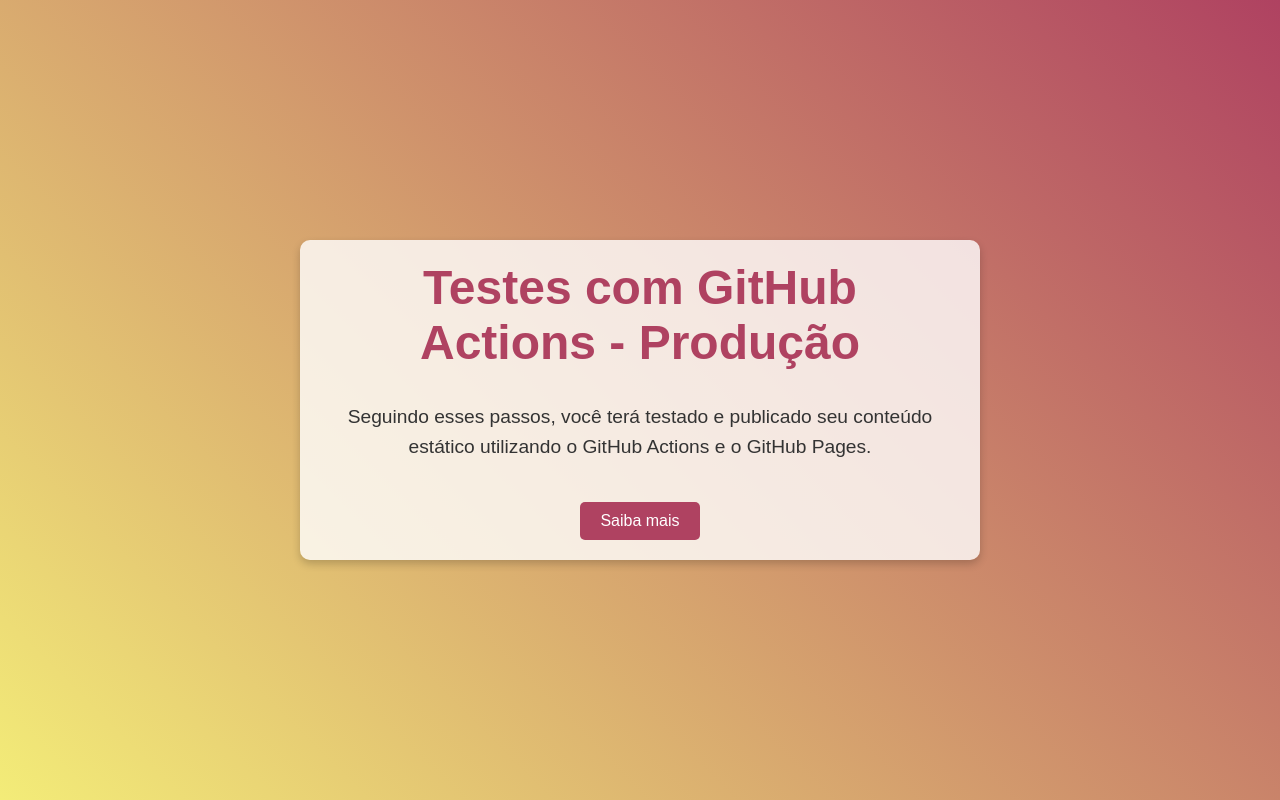
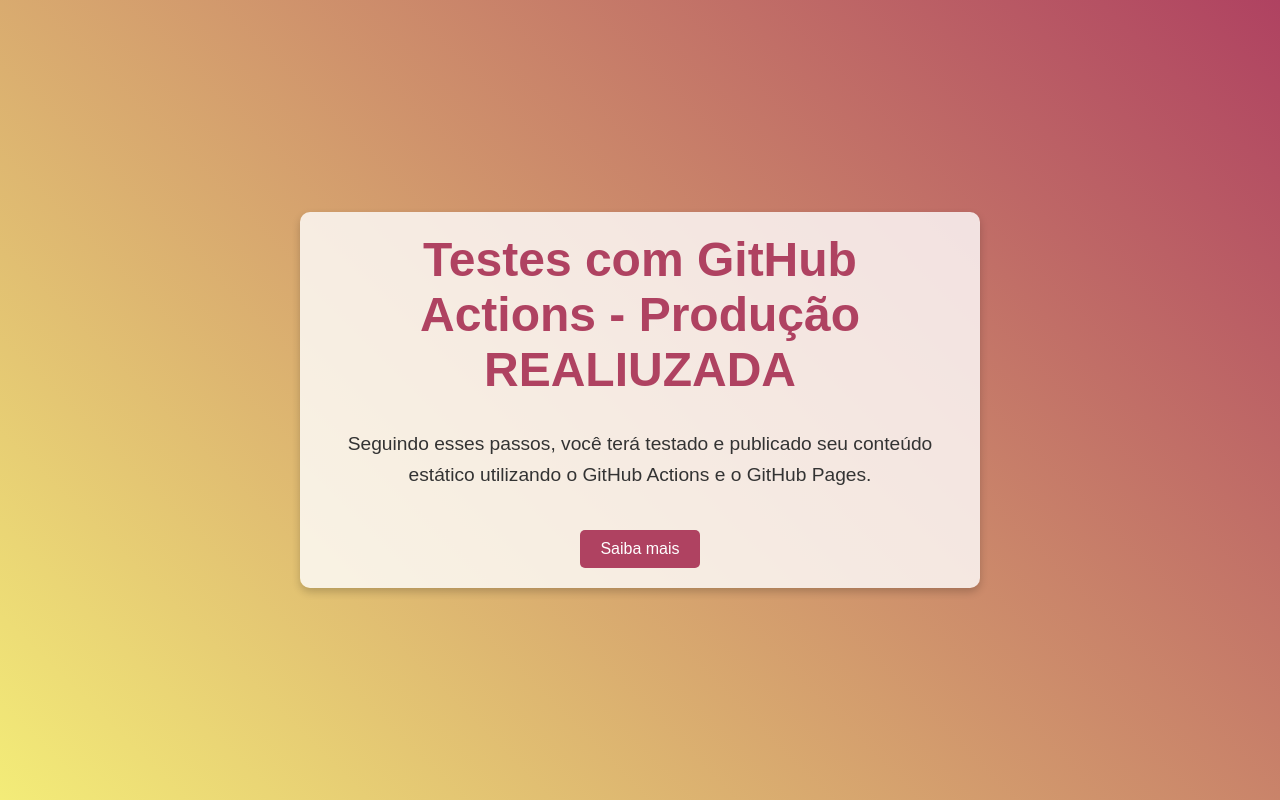
Before and after one commit to DihogoFerreira/REDES-TRABALHO-2, a plain HTML site: page index.html in a window 1280 px wide. Drawn offline with Linux system fonts and the light colour scheme.

Commit message:
Update index.html

```diff
--- a/index.html
+++ b/index.html
@@ -52,7 +52,7 @@
 </head>
 <body>
   <div class="container">
-    <h1>Testes com GitHub Actions - Produção</h1>
+    <h1>Testes com GitHub Actions - Produção REALIUZADA</h1>
     <p>Seguindo esses passos, você terá testado e publicado seu conteúdo estático utilizando o GitHub Actions e o GitHub Pages.</p>
     <a href="#" class="button">Saiba mais</a>
   </div>
```
